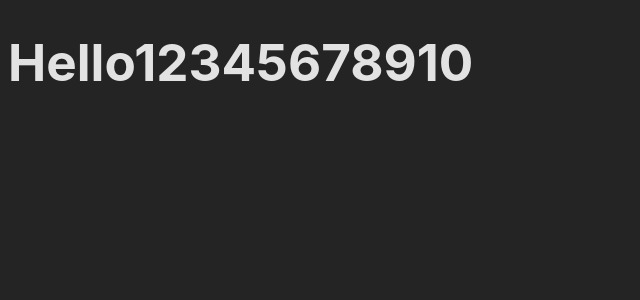
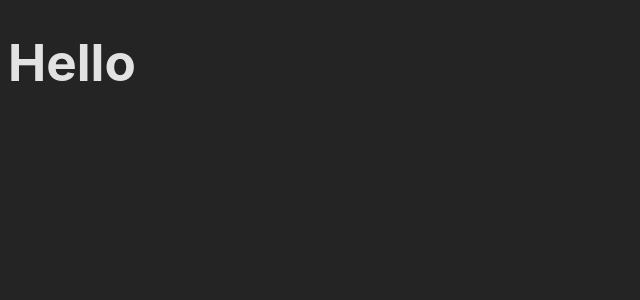
Before and after one commit to ilhambagirov/simple-containerized-app, a React (Vite) app: page / in a window 1280 px wide. Shown: the top 300 px of the page, without its empty margins (0-640 px from the left). Built offline with nearby package versions, Linux system fonts and the light colour scheme.

Commit message:
Update App.tsx

```diff
--- a/src/App.tsx
+++ b/src/App.tsx
@@ -4,7 +4,7 @@ function App() {
 
   return (
     <>
-      <h1>Hello12345678910</h1>
+      <h1>Hello</h1>
     </>
   )
 }
```
